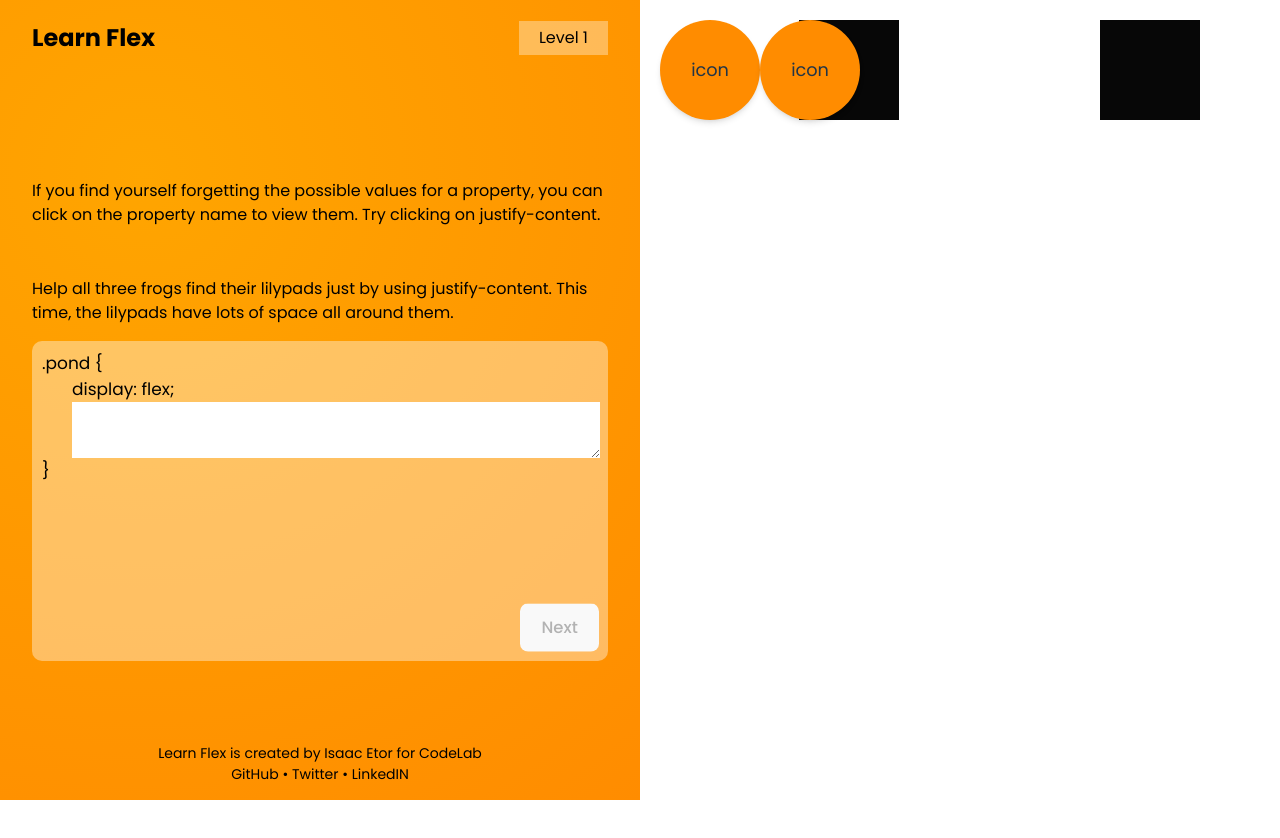
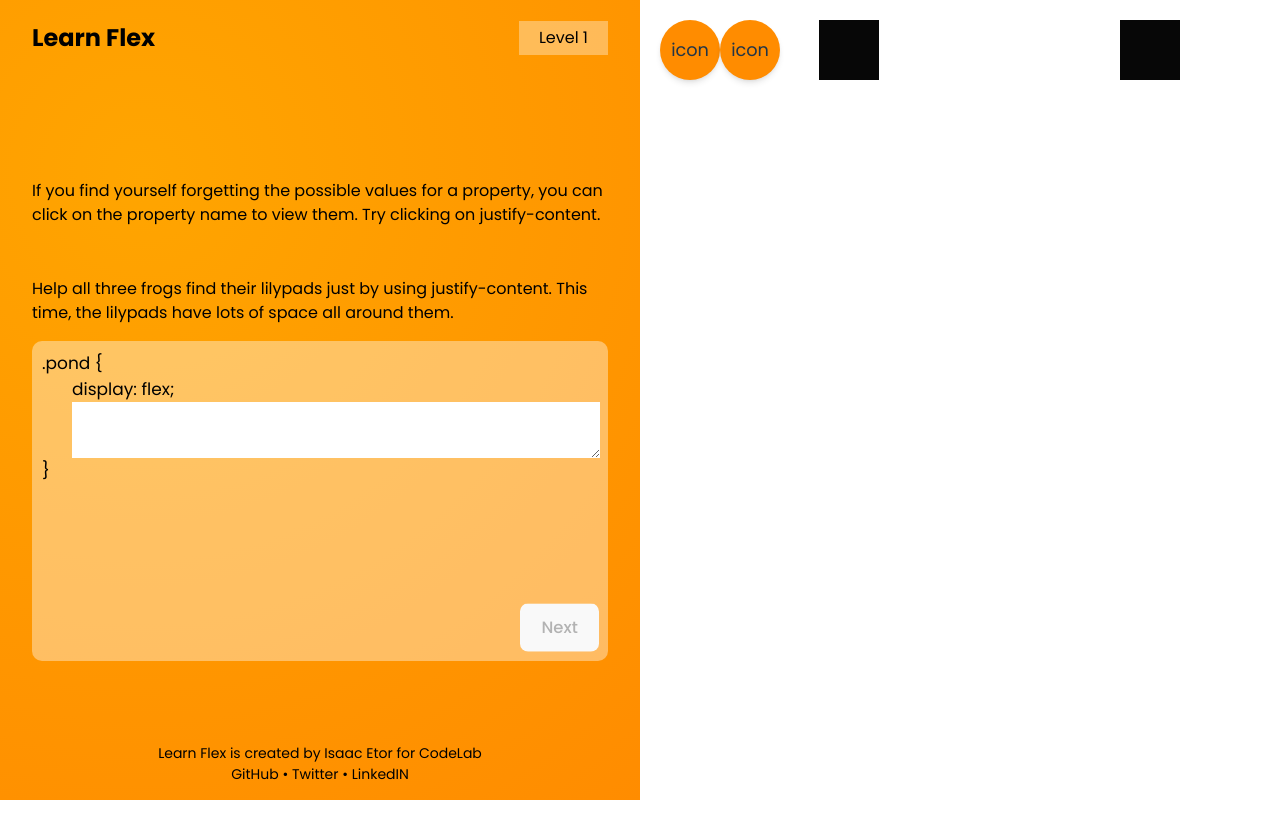
Before and after one commit to isaacetor/Learn-flex-game, a React (Vite) app: page /3 in a window 1280 px wide. Shown: the top 838 px of the page. Built offline with nearby package versions, Linux system fonts and the light colour scheme.

Commit message:
committed changes

```diff
--- a/src/blocks/components/graphic/Graphic.tsx
+++ b/src/blocks/components/graphic/Graphic.tsx
@@ -28,8 +28,8 @@ const Graphic = () => {
 export default Graphic;
 
 const Box = styled.div`
-  width: 100px;
-  height: 100px;
+  width: 60px;
+  height: 60px;
   position: absolute;
   background-color: #070707;
   right: 20px;
--- a/src/blocks/components/graphic/Icon.tsx
+++ b/src/blocks/components/graphic/Icon.tsx
@@ -25,8 +25,8 @@ const pulseAnimation = keyframes`
 `;
 
 const Main = styled.div`
-  width: 100px;
-  height: 100px;
+  width: 60px;
+  height: 60px;
   background-color: darkorange;
   border-radius: 999px;
   --tw-shadow: 0 4px 6px -1px rgb(0 0 0 / 0.1), 0 2px 4px -2px rgb(0 0 0 / 0.1);
--- a/src/blocks/components/graphic/Icon2.tsx
+++ b/src/blocks/components/graphic/Icon2.tsx
@@ -25,8 +25,8 @@ const pulseAnimation = keyframes`
 `;
 
 const Main = styled.div`
-  width: 100px;
-  height: 100px;
+  width: 6%;
+  height: 6%;
   background-color: darkorange;
   border-radius: 999px;
   --tw-shadow: 0 4px 6px -1px rgb(0 0 0 / 0.1), 0 2px 4px -2px rgb(0 0 0 / 0.1);
--- a/src/blocks/components/graphic/Level2Graphic.tsx
+++ b/src/blocks/components/graphic/Level2Graphic.tsx
@@ -45,8 +45,8 @@ const Div = styled.div`
 `;
 
 const Box = styled.div`
-  width: 100px;
-  height: 100px;
+  width: 60px;
+  height: 60px;
   background-color: #070707;
   z-index: -1;
   margin: 1px;
--- a/src/blocks/components/graphic/Level3Graphic.tsx
+++ b/src/blocks/components/graphic/Level3Graphic.tsx
@@ -2,6 +2,7 @@ import styled from "styled-components";
 import { selector, useRecoilValue } from "recoil";
 import { IconState } from "../../../util/state/Recoil";
 import Icon2 from "./Icon2";
+import Icon from "./Icon";
 
 const Level3Graphic = () => {
   const JustifyState = selector({
@@ -20,8 +21,8 @@ const Level3Graphic = () => {
           <Box style={{ marginLeft: "18px" }}></Box>
           <Box2 style={{ marginRight: "19px" }}></Box2>
         </Div>
-        <Icon2 />
-        <Icon2 />
+        <Icon />
+        <Icon />
       </Wrapper>
     </div>
   );
@@ -40,15 +41,15 @@ const Div = styled.div`
   justify-content: space-around;
 `;
 const Box2 = styled.div`
-  width: 100px;
-  height: 100px;
+  width: 60px;
+  height: 60px;
   background-color: #070707;
   z-index: -1;
 `;
 
 const Box = styled.div`
-  width: 100px;
-  height: 100px;
+  width: 60px;
+  height: 60px;
   background-color: #070707;
   z-index: -1;
 `;
--- a/src/blocks/components/graphic/Level4Graphic.tsx
+++ b/src/blocks/components/graphic/Level4Graphic.tsx
@@ -1,7 +1,7 @@
 import styled from "styled-components";
 import { selector, useRecoilValue } from "recoil";
 import { IconState } from "../../../util/state/Recoil";
-import Icon2 from "./Icon2";
+import Icon from "./Icon";
 
 const Level4Graphic = () => {
   const JustifyState = selector({
@@ -20,8 +20,8 @@ const Level4Graphic = () => {
           <Box></Box>
           <Box2></Box2>
         </Div>
-        <Icon2 />
-        <Icon2 />
+        <Icon />
+        <Icon />
       </Wrapper>
     </div>
   );
@@ -42,16 +42,16 @@ const Div = styled.div`
 `;
 
 const Box2 = styled.div`
-  width: 100px;
-  height: 100px;
+  width: 60px;
+  height: 60px;
   background-color: #070707;
   z-index: -1;
   margin-right: 40px;
 `;
 
 const Box = styled.div`
-  width: 100px;
-  height: 100px;
+  width: 60px;
+  height: 60px;
   background-color: #070707;
   z-index: -1;
 `;
```
